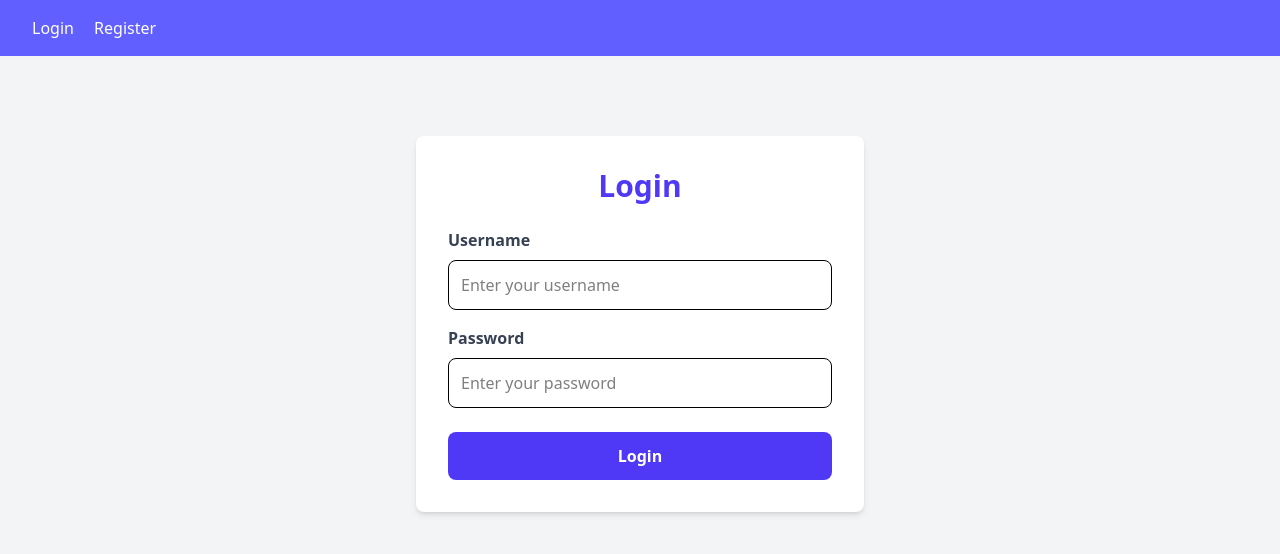
After one commit to SherazHaider907/Finance_Tracker, a Django app: page /accounts/login/ in a window 1280 px wide. The commit adds this page. Shown: the top 554 px of the page. Run offline with Django 5.2, Linux system fonts and the light colour scheme.

Commit message:
make login and register fomr

```diff
--- a/Finance_Tracker/urls.py
+++ b/Finance_Tracker/urls.py
@@ -4,5 +4,5 @@ from django.urls import path,include
 urlpatterns = [
     path("admin/", admin.site.urls),
     path("",include('finance.urls')),
-
+    path('accounts/',include('django.contrib.auth.urls')),
 ]
--- /dev/null
+++ b/finance/templates/finance/base.html
@@ -0,0 +1,16 @@
+<!DOCTYPE html>
+<html lang="en">
+<head>
+    <meta charset="UTF-8">
+    <meta name="viewport" content="width=device-width, initial-scale=1.0">
+    <script src="https://cdn.jsdelivr.net/npm/@tailwindcss/browser@4"></script>
+    <title>{% block title %}{% endblock title %}</title>
+</head>
+<body class="bg-gray-100">
+    <nav class="bg-indigo-500 p-4 text-white">
+        <a href="{% url "login" %}"class="ml-4">Login</a>
+        <a href="{% url "register" %}"class="ml-4">Register</a>
+    </nav>
+    {% block content %}{% endblock content %}
+</body>
+</html>
--- /dev/null
+++ b/finance/templates/registration/login.html
@@ -0,0 +1,53 @@
+{% extends "finance/base.html" %}
+{% block title %}Login{% endblock title %}
+{% block content %}
+ <div class="max-w-md mx-auto bg-white p-8 rounded-lg shadow-md mt-20">
+        <h1 class="text-3xl font-bold text-center text-indigo-600 mb-6">
+            Login
+        </h1>
+
+        <!-- Error Section -->
+        {% if form.non_field_errors %}
+        <div class="mb-4 bg-red-100 border border-red-400 text-red-700 px-4 py-3 rounded">
+            <strong class="font-semibold">Login Error:</strong>
+            <ul class="mt-1 list-disc list-inside">
+                {% for error in form.non_field_errors %}
+                    <li>{{ error }}</li>
+                {% endfor %}
+            </ul>
+        </div>
+        {% endif %}
+
+        <form method="POST">
+            {% csrf_token %}
+
+            <!-- Username -->
+            <div class="mb-4">
+                <label class="block text-gray-700 font-semibold mb-2" for="id_username">Username</label>
+                <input type="text" name="username" id="id_username"
+                       value="{{ form.username.value|default_if_none:'' }}"
+                       class="w-full p-3 border rounded-lg focus:outline-none focus:ring-2 focus:ring-indigo-500"
+                       placeholder="Enter your username" required>
+                {% if form.username.errors %}
+                    <p class="text-red-500 text-sm mt-1">{{ form.username.errors.0 }}</p>
+                {% endif %}
+            </div>
+
+            <!-- Password -->
+            <div class="mb-6">
+                <label class="block text-gray-700 font-semibold mb-2" for="id_password">Password</label>
+                <input type="password" name="password" id="id_password"
+                       class="w-full p-3 border rounded-lg focus:outline-none focus:ring-2 focus:ring-indigo-500"
+                       placeholder="Enter your password" required>
+                {% if form.password.errors %}
+                    <p class="text-red-500 text-sm mt-1">{{ form.password.errors.0 }}</p>
+                {% endif %}
+            </div>
+
+            <!-- Submit Button -->
+            <button type="submit" class="w-full bg-indigo-600 text-white font-bold p-3 rounded-lg hover:bg-indigo-700 transition">
+                Login
+            </button>
+        </form>
+    </div>
+{% endblock content %}
```
Also changed, not shown: finance/templates/finance/register.html (+6 -12 lines), finance/views.py (+12 -6 lines).
